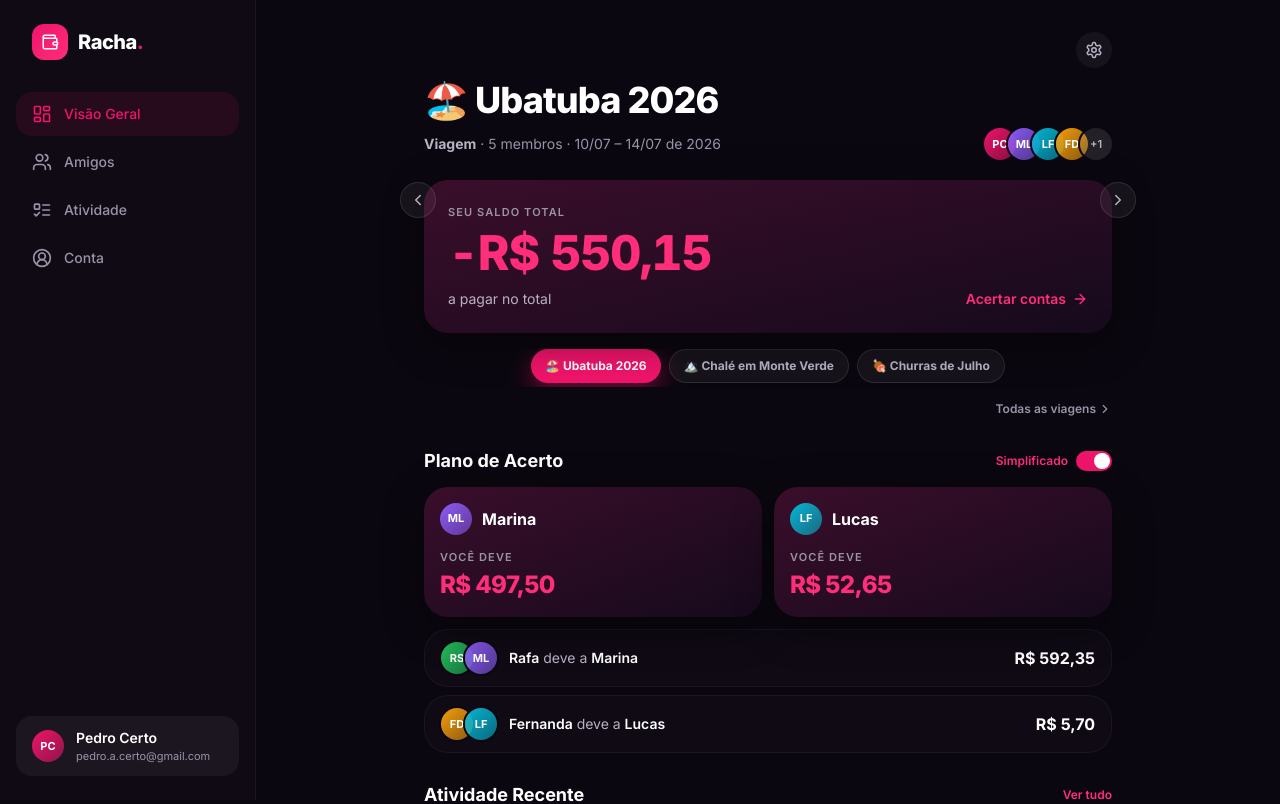
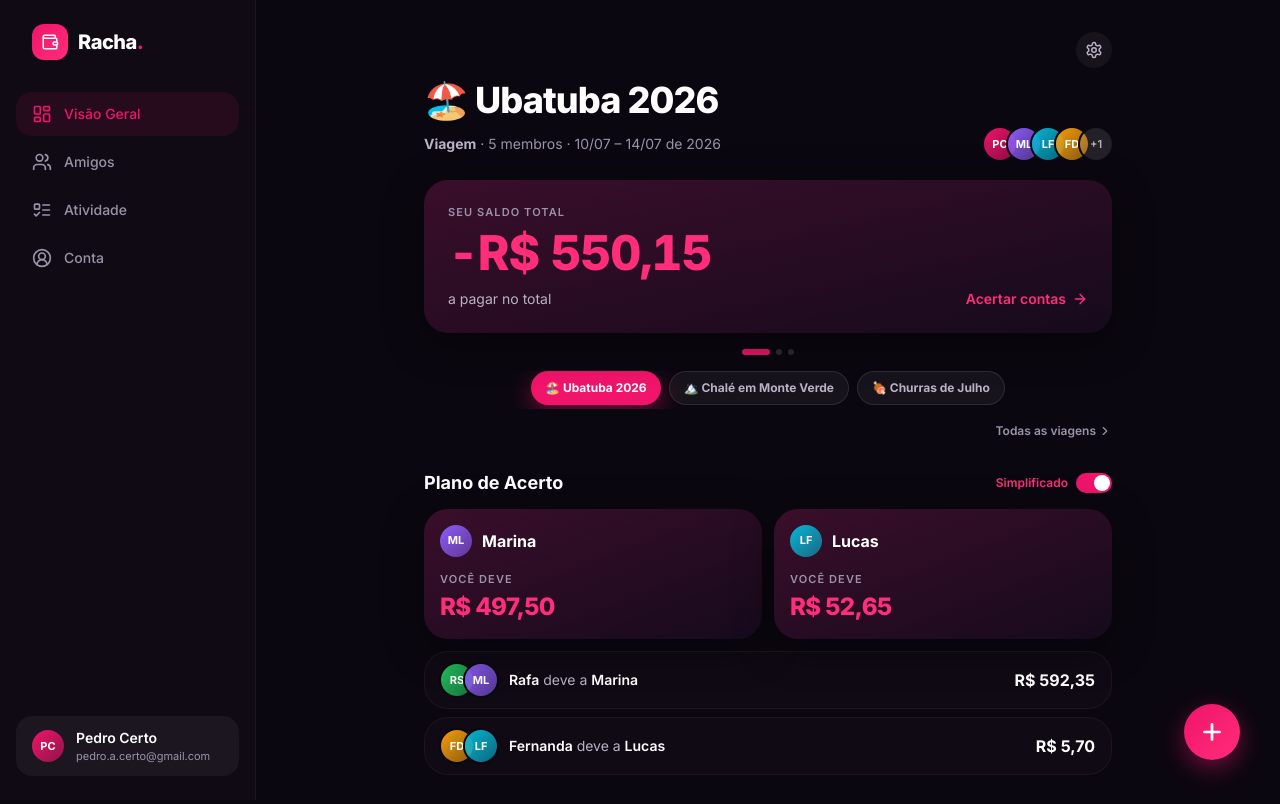
Before and after one commit to pedro-alvarez/racha, a React (Vite) app: page / in a window 1280 px wide. Shown: the top 804 px of the page. Built offline with nearby package versions, Linux system fonts and the light colour scheme; the HTML template or start-up script is replaced by a standard one.

Commit message:
Add files via upload

```diff
--- a/index.html
+++ b/index.html
@@ -9,7 +9,7 @@
     <link rel="icon" type="image/png" sizes="64x64" href="/favicon.png" />
     <link rel="apple-touch-icon" href="/apple-touch-icon.png" />
     <link rel="manifest" href="/manifest.webmanifest" />
-    <title>Racha. — carteira compartilhada do grupo</title>
+    <title>Racha.</title>
     <link rel="preconnect" href="https://fonts.googleapis.com" />
     <link rel="preconnect" href="https://fonts.gstatic.com" crossorigin />
     <link href="https://fonts.googleapis.com/css2?family=Inter:wght@400;500;600;700;800;900&display=swap" rel="stylesheet" />
--- a/src/components/Fab.jsx
+++ b/src/components/Fab.jsx
@@ -1,14 +1,21 @@
+import { createPortal } from 'react-dom';
 import { Plus } from 'lucide-react';
 
-/** Botão de ação flutuante rosa. */
+/**
+ * Botão de ação flutuante rosa.
+ * Renderizado via portal direto no <body>: ancestrais com animação de
+ * transform (ex.: .page-enter) criam um "containing block" e quebram o
+ * position: fixed — com o portal, o botão fica sempre preso na tela.
+ */
 export default function Fab({ onClick, label = 'Adicionar despesa' }) {
-  return (
+  return createPortal(
     <button
       onClick={onClick}
       aria-label={label}
       className="fixed bottom-24 right-5 md:bottom-10 md:right-10 z-40 w-14 h-14 rounded-full bg-gradient-to-br from-accent to-accent-bright text-white flex items-center justify-center shadow-fab active:scale-95 transition-transform fab-pop hover:scale-105"
     >
       <Plus size={26} strokeWidth={2.5} />
-    </button>
+    </button>,
+    document.body
   );
 }
--- a/src/components/Layout.jsx
+++ b/src/components/Layout.jsx
@@ -5,7 +5,6 @@
  */
 import { NavLink, Outlet, useLocation, useNavigate } from 'react-router-dom';
 import { LayoutDashboard, Users, ListTodo, CircleUserRound, Wallet } from 'lucide-react';
-import StatusBar from './StatusBar';
 import { useApp } from '../context/AppContext';
 import Avatar from './Avatar';
 
@@ -69,8 +68,7 @@ export default function Layout() {
 
       {/* Conteúdo */}
       <div className="flex-1 min-w-0">
-        <StatusBar />
-        <main className="max-w-lg md:max-w-3xl mx-auto px-5 md:px-10 pb-28 md:pb-12 md:pt-8">
+        <main className="max-w-lg md:max-w-3xl mx-auto px-5 md:px-10 pt-4 pb-28 md:pb-12 md:pt-8">
           {/* key na rota faz cada tela entrar com animação */}
           <div key={location.pathname} className="page-enter">
             <Outlet />
--- a/src/pages/OverviewPage.jsx
+++ b/src/pages/OverviewPage.jsx
@@ -6,7 +6,7 @@
  */
 import { useEffect, useRef, useState } from 'react';
 import { Link, useNavigate, useParams } from 'react-router-dom';
-import { ChevronLeft, ChevronRight, PlusCircle } from 'lucide-react';
+import { ChevronRight, PlusCircle } from 'lucide-react';
 import { useApp } from '../context/AppContext';
 import { useTripSummary } from '../hooks/useTripSummary';
 import TripHeader from '../components/TripHeader';
@@ -21,6 +21,7 @@ export default function OverviewPage() {
   const navigate = useNavigate();
   const [direction, setDirection] = useState(0); // -1 esquerda, 1 direita
   const touchStart = useRef(null);
+  const activeChipRef = useRef(null);
 
   useEffect(() => {
     if (routeTripId && routeTripId !== selectedTripId) setSelectedTripId(routeTripId);
@@ -28,6 +29,11 @@ export default function OverviewPage() {
 
   const tripId = routeTripId ?? selectedTripId;
   const { trip, simplified, pairwise, activity, myBalance } = useTripSummary(tripId);
+
+  // mantém o chip da viagem ativa visível na faixa rolável
+  useEffect(() => {
+    activeChipRef.current?.scrollIntoView({ behavior: 'smooth', inline: 'center', block: 'nearest' });
+  }, [trip?.id]);
 
   if (!trip) {
     return (
@@ -79,27 +85,23 @@ export default function OverviewPage() {
           <TripHeader trip={trip} />
           <BalanceCard tripId={trip.id} balance={myBalance} />
         </div>
+      </div>
 
-        {/* setas (desktop e telas maiores) */}
-        {trips.length > 1 && (
-          <>
+      {/* indicador de páginas: bolinhas animadas (a ativa vira um traço rosa) */}
+      {trips.length > 1 && (
+        <div className="flex justify-center gap-1.5 mt-4">
+          {trips.map((t, i) => (
             <button
-              onClick={() => goTo(index - 1, -1)}
-              aria-label="Viagem anterior"
-              className="hidden sm:flex absolute -left-4 md:-left-6 top-1/2 w-9 h-9 rounded-full bg-white/5 border border-white/10 items-center justify-center text-muted-light hover:text-white hover:bg-white/10 transition"
-            >
-              <ChevronLeft size={18} />
-            </button>
-            <button
-              onClick={() => goTo(index + 1, 1)}
-              aria-label="Próxima viagem"
-              className="hidden sm:flex absolute -right-4 md:-right-6 top-1/2 w-9 h-9 rounded-full bg-white/5 border border-white/10 items-center justify-center text-muted-light hover:text-white hover:bg-white/10 transition"
-            >
-              <ChevronRight size={18} />
-            </button>
-          </>
-        )}
-      </div>
+              key={t.id}
+              onClick={() => goTo(i, i > index ? 1 : -1)}
+              aria-label={`Ir para ${t.name}`}
+              className={`h-1.5 rounded-full transition-all duration-300 ${
+                i === index ? 'w-7 bg-accent' : 'w-1.5 bg-white/15 hover:bg-white/35'
+              }`}
+            />
+          ))}
+        </div>
+      )}
 
       {/* seletor de viagens: chips com nome (substitui as bolinhas) */}
       {trips.length > 1 && (
@@ -107,6 +109,7 @@ export default function OverviewPage() {
           {trips.map((t, i) => (
             <button
               key={t.id}
+              ref={t.id === trip.id ? activeChipRef : null}
               onClick={() => goTo(i, i > index ? 1 : -1)}
               className={`px-3.5 py-2 rounded-full text-xs font-bold whitespace-nowrap transition shrink-0 ${
                 t.id === trip.id
```
